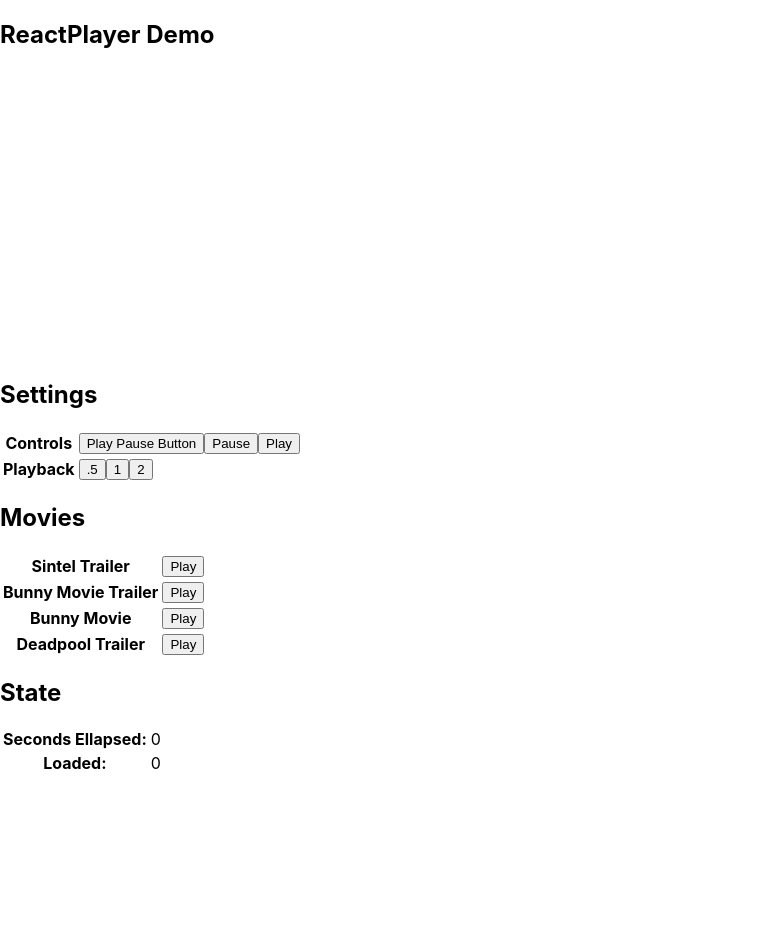
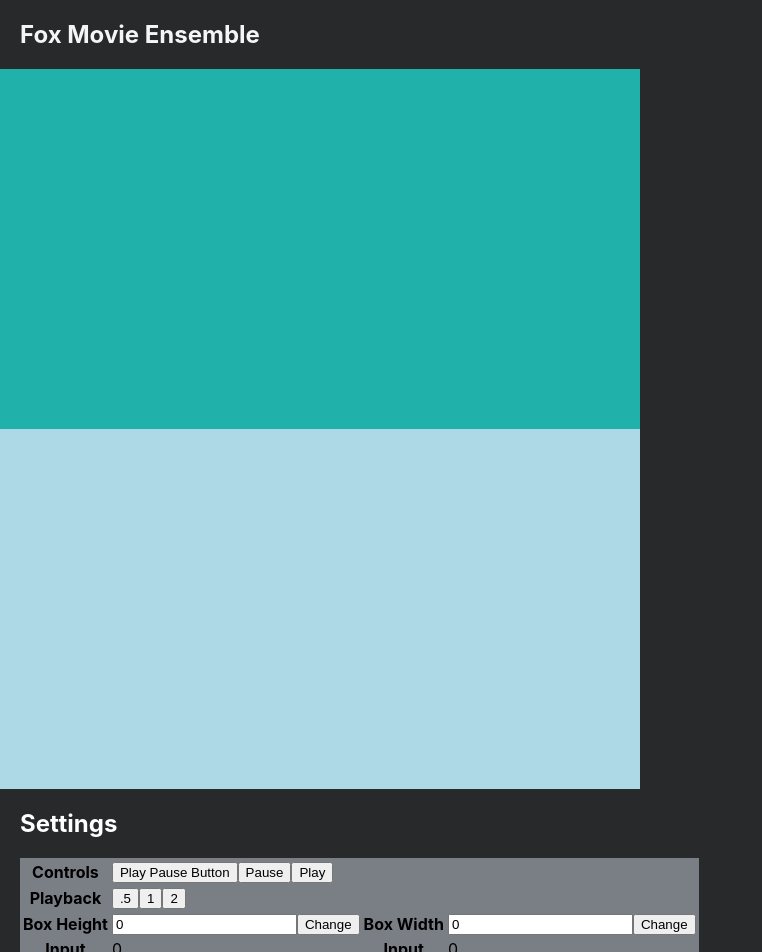
Before and after one commit to melonrush13/foxmovieensemble, a React (Create React App) app: page / in a window 1280 px wide. Shown: the top 952 px of the page, without its empty margins (0-762 px from the left). Before the commit the page ends 800 px from the top, so only its background shows below. Built offline with nearby package versions, Linux system fonts and the light colour scheme.

Commit message:
adding user input buttons for tagging box's height and width, which still need some fixing. also aadjusted the css

```diff
--- a/src/App.tsx
+++ b/src/App.tsx
@@ -1,6 +1,7 @@
 import React, { Component } from 'react';
 import './App.css';
 import ReactPlayer from 'react-player'
+import { number } from 'prop-types';
 
 const movies = {
   sintelTrailer: 'http://media.w3.org/2010/05/sintel/trailer.mp4',
@@ -9,9 +10,22 @@ const movies = {
   deadpool: 'https://www.youtube.com/watch?v=ONHBaC-pfsk',
 };
 
+// interface Props {
+//   boxHeight: Number;
+//   boxWidth: Number;
+// }
 
+// interface State {
+//   boxHeight: Number;
+//   boxWidth: Number;
+// }
 
 class App extends Component {
+  // constructor() {
+  //   super();
+
+  //   this.onFieldChange = this.onFieldChange.bind(this);
+  // }
   state = {
     played: 0,
     loaded: 0,
@@ -22,7 +36,10 @@ class App extends Component {
     duration: 0,
     playbackRate: 1.0,
     loadedSeconds: 0,
-    playedSeconds: 0
+    playedSeconds: 0,
+    boxHeight: 0,
+    boxWidth: 0,
+
   }
 
 
@@ -74,15 +91,33 @@ class App extends Component {
       var canvas : any = this.refs.boundingboxcanvas
       var ctx = canvas.getContext("2d");
       ctx.fillStyle = "#FF0000";
-      ctx.fillRect(0,0,150,200);
+      ctx.fillRect(0,0,500,500);
+      ctx.moveTo(0,0);
 
 
     }
 
   boundingBoxClicked() {
     console.log("video clicked")
+  }
 
+
+  onHeightSubmit(d: any) {
+    console.log("box height clicked")
+    d.preventDefault();
+    this.setState({
+      boxHeight: d.target.value,
+    })
   }
+  onWidthSubmit(c: any) {
+    console.log("box width clicked")
+    c.preventDefault();
+    this.setState({
+      boxWidth: c.target.value,
+    })
+  }
+
+
 
   render() {
     const { url, playing, volume, loaded, duration, playbackRate, played } = this.state
@@ -91,7 +126,7 @@ class App extends Component {
       <div className ='app'>
         <section className='videoPlayer'>
           <div id="title">
-            <h1>ReactPlayer Demo</h1>
+            <h1>Fox Movie Ensemble</h1>
           </div>
           <div className='player-wrapper'>
             <div id="base">
@@ -103,6 +138,8 @@ class App extends Component {
                   volume = {volume}
                   playbackRate = {playbackRate}
                   onProgress = {this.onProgress}
+                  //width - 640px
+                  //height - 360px
               />
             </div>
             <div id="overlay">
@@ -128,13 +165,45 @@ class App extends Component {
                   <button onClick={() => this.setPlaybackRate(2)}>2</button>
                 </td>
               </tr>
+              <tr>
+                <th>Box Height</th>
+                <td>
+                  <form onSubmit={(d) => this.onHeightSubmit(d)}>
+                    <input
+                      id="boxheight" type='text' name="boxHeight" placeholder='Enter Height'
+                      onChange={d => this.setState({boxHeight: d.target.value})}
+                      value={this.state.boxHeight}></input>
+                    <button id="subHeight" type="submit">Change</button>
+                  </form>
+               </td>
+                <th>Box Width</th>
+                <td>
+                  <form onSubmit={(c) => this.onWidthSubmit(c)}>
+                    <input
+                      id="boxwidth" type='text' name="boxWidth" placeholder='Enter Width'
+                      onChange={c => this.setState({boxWidth: c.target.value})}
+                      value={this.state.boxWidth} ></input>
+                    <button id="subWidth" type="submit">Change</button>
+                  </form>
+                </td>
+              </tr>
+              <tr>
+                <th>Input</th>
+                <td>
+                  <label>{this.state.boxHeight}</label>
+                </td>
+                <th>Input</th>
+                <td>
+                  <label>{this.state.boxWidth}</label>
+                </td>
+              </tr>
             </tbody>
           </table>
           </section>
 
           <section className='section'>
           <h2>Movies</h2>
-            <table>
+            <table id = 'movies'>
               <tbody>
                 <tr>
                   <th>Sintel Trailer</th>
@@ -162,6 +231,7 @@ class App extends Component {
                 </tr>
               </tbody>
             </table>
+          </section>
 
           <h2>State</h2>
           <table id="time">
@@ -176,7 +246,6 @@ class App extends Component {
               </tr>
             </tbody>
           </table>
-        </section>
       </div>
     )
   }
--- a/src/index.css
+++ b/src/index.css
@@ -6,6 +6,7 @@ body {
     sans-serif;
   -webkit-font-smoothing: antialiased;
   -moz-osx-font-smoothing: grayscale;
+  background-color: #28292b;
 }
 
 code {
@@ -13,31 +14,52 @@ code {
     monospace;
 }
 
+h2 {
+  color: white;
+  margin-left: 20px;
+}
+
+#title {
+  color: whitesmoke;
+  margin-left: 20px;
+}
+
 #base {
+  background-color: lightseagreen;
+  width: 640px;
+  height: 360px;
+}
 
-  position: absolute;
+#overlay {
+  background-color: lightblue;
+  width: 640px;
+  height: 360px;
+  position: relative;
+  left:0px;
+  color:red;;
+  z-index: -1;
 
 }
 
-#overlay {
-  width: 640px;
-  height: 360px;
-  position: relative;
-  top: 50px;
-  left: 0px;
-  color: red;
-  font-size: 40px;
-  z-index: -1;
+#controls {
+  background-color: #7a7e85;
+  margin-left: 20px;
+}
+
+#movies {
+  background-color: #7a7e85;
+  margin-left: 20px;
+
+}
+
+#time {
+  background-color: #7a7e85;
+  margin-left: 20px;
 }
 
 
-#title {
-  position: absolute;
-  top: 0px;
-  left: 0px;
-}
-
 .canvas {
+  background-color: black;
   width: 100%;
   height: 100%;
 }
```
